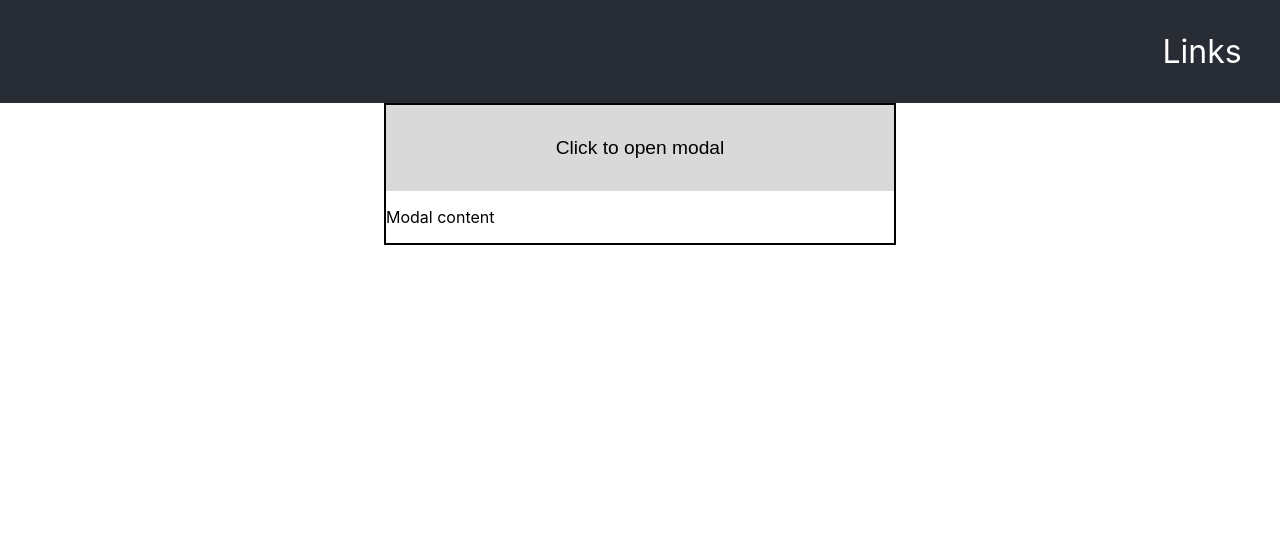
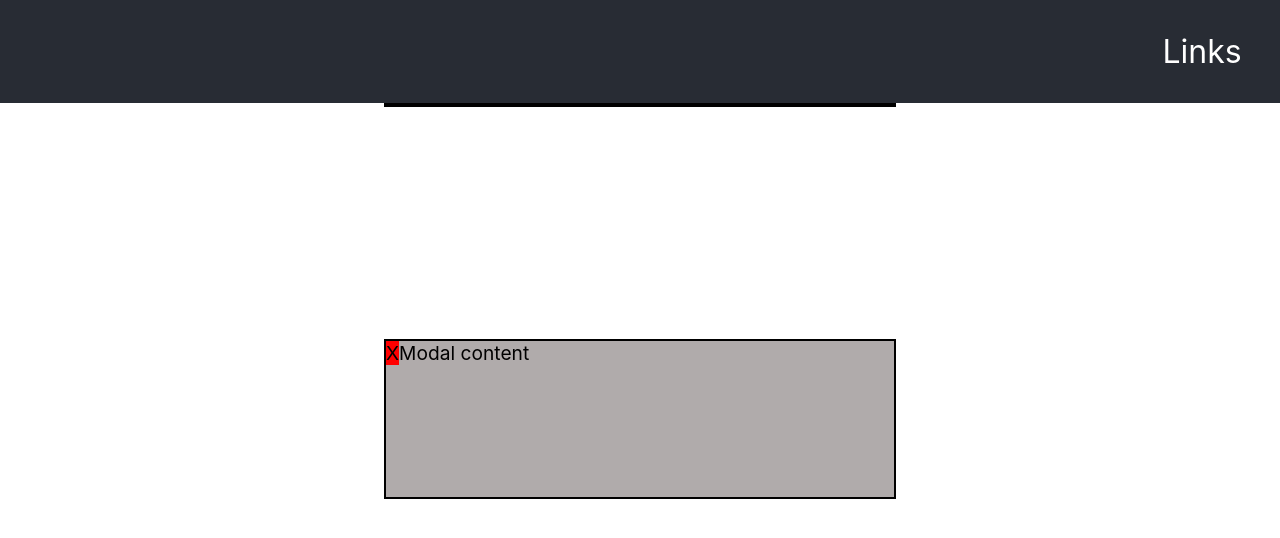
Before and after one commit to katiepdx/css-sandbox, a React (Create React App) app: page / in a window 1280 px wide. Both pictures are taken after a click on the button "Click to open modal". Shown: the top 538 px of the page. Built offline with nearby package versions, Linux system fonts and the light colour scheme.

Commit message:
add open/exit modal functionality and styles

```diff
--- a/src/App.js
+++ b/src/App.js
@@ -5,12 +5,25 @@ import React, { useState } from 'react';
 
 function App() {
   const [hoverStyle, setHoverStyle] = useState('hidden');
+  const [modalOpenStyles, setModalOpenStyles] = useState('');
+  const [modalExitStyles, setModalExitStyles] = useState('hidden');
 
   const handleStyleChange = () => (
     hoverStyle === 'hidden'
       ? setHoverStyle('')
       : setHoverStyle('hidden')
   );
+
+  const handleModalOpenStyles = () => {
+    setModalOpenStyles('hidden')
+    setModalExitStyles('')
+  };
+
+  const handleModalExitStyles = () => {
+    setModalOpenStyles('')
+    setModalExitStyles('hidden')
+  }
+
 
   return (
     <div className="App">
@@ -24,8 +37,14 @@ function App() {
 
       {/* MODAL */}
       <section className='modal'>
-        <button>Click to open modal</button>
-        <p>Modal content</p>
+        <button onClick={handleModalOpenStyles} className={modalOpenStyles}>Click to open modal</button>
+
+        <section className={modalExitStyles}>
+          <p className='modal-content'>
+            <span className='modal-exit' onClick={handleModalExitStyles}>X</span>
+          Modal content
+          </p>
+        </section>
       </section>
     </div>
   );
--- a/src/App.scss
+++ b/src/App.scss
@@ -68,6 +68,26 @@ a {
   justify-content: center;
   align-self: center;
 
+  .modal-content {
+    font-size: 1.2rem;
+    border: 2px solid black;
+    background-color: rgba(24, 9, 9, 0.342);
+
+    height: 20vh;
+    width: 40vw;
+
+    position: absolute;
+    top: 50%;
+    left: 50%;
+    transform: translate(-50%, -50%);
+    z-index: 1;
+
+  }
+
+  .modal-exit {
+    background-color: red;
+  }
+
   button {
     border: none;
     background-color: rgba(44, 42, 42, 0.178);
@@ -80,5 +100,4 @@ a {
     background-color: rgb(210, 216, 233);
     cursor: pointer;
   }
-
 }
```
